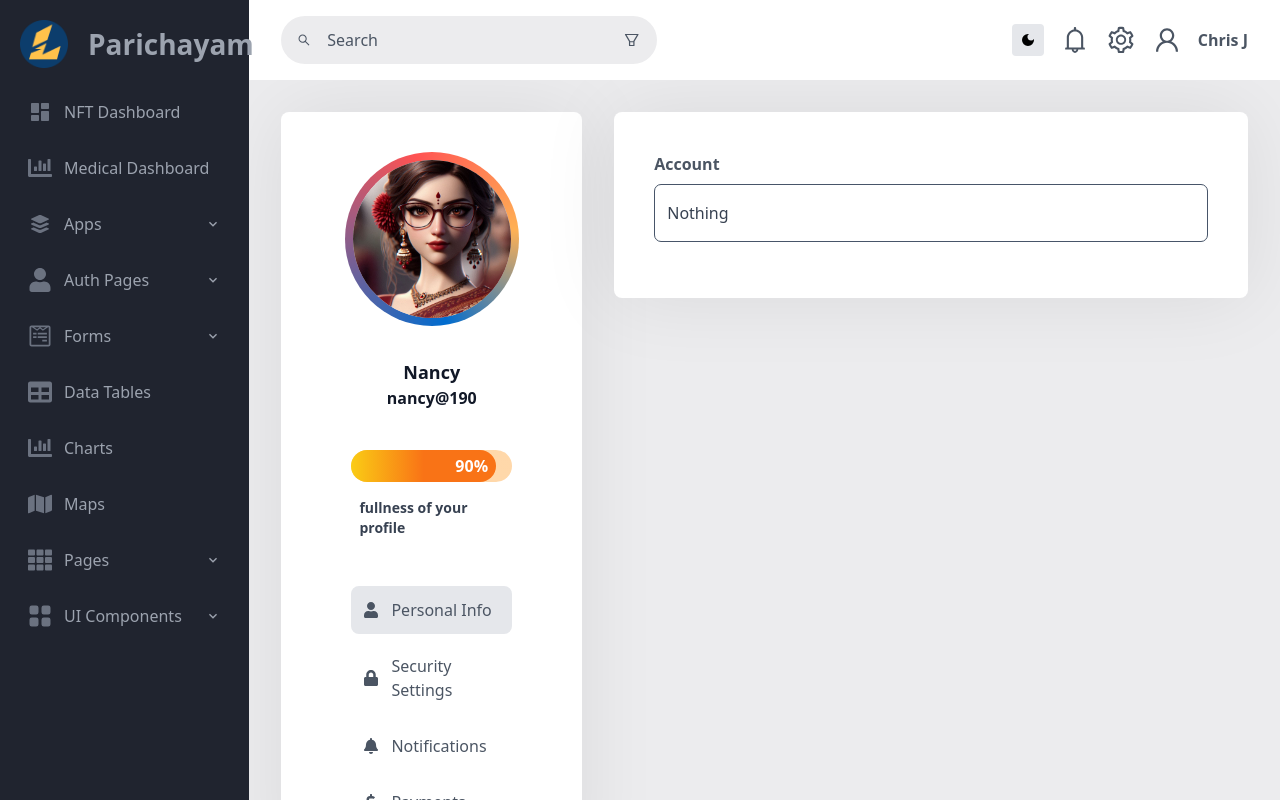
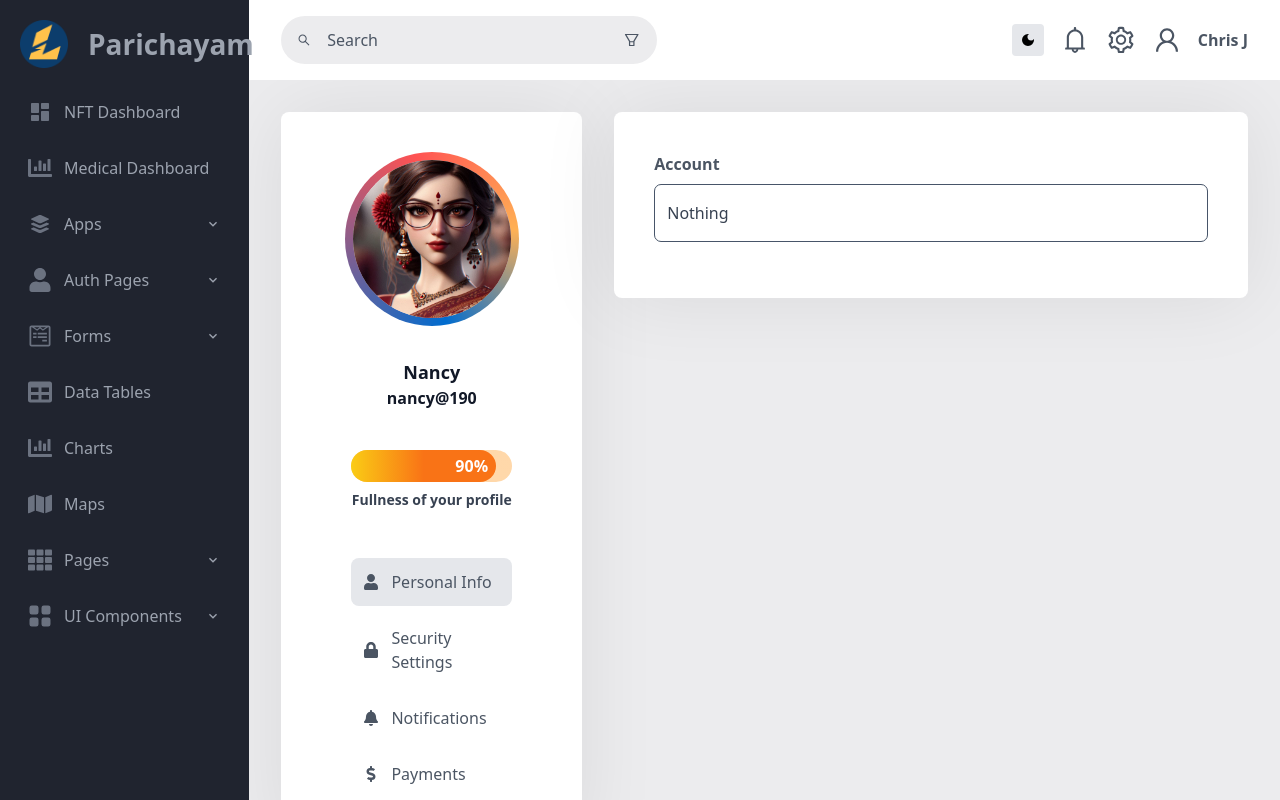
Before and after one commit to Slasher190/my-portfolio, a Next.js app: page /profile/profile-info in a window 1280 px wide. Built offline with nearby package versions, Linux system fonts and the light colour scheme.

Commit message:
minor ui fixed

```diff
--- a/components/ProgressBar/ProfileProgressBar.tsx
+++ b/components/ProgressBar/ProfileProgressBar.tsx
@@ -23,9 +23,9 @@ const ProfileProgressBar: React.FC<{ progressState?: number }> = ({
           </div>
         </div>
       </div>
-      <span className="text-sm font-semibold pt-2 pl-2  text-gray-700 dark:text-gray-100">
-        fullness of your profile
-      </span>
+      <h1 className="text-sm text-center w-full font-semibold text-gray-700 dark:text-gray-100">
+        Fullness of your profile
+      </h1>
     </div>
   );
 };
```
